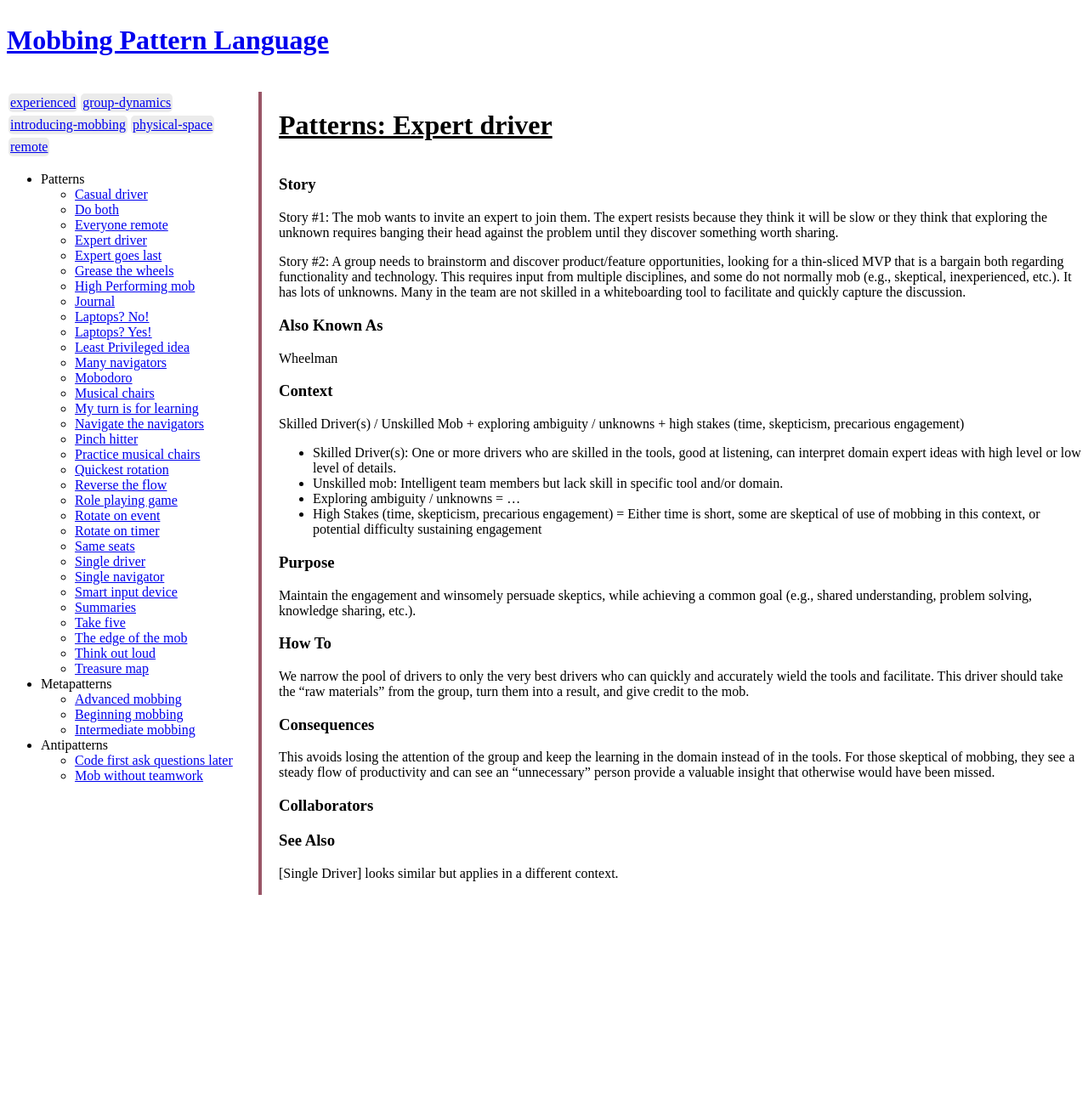
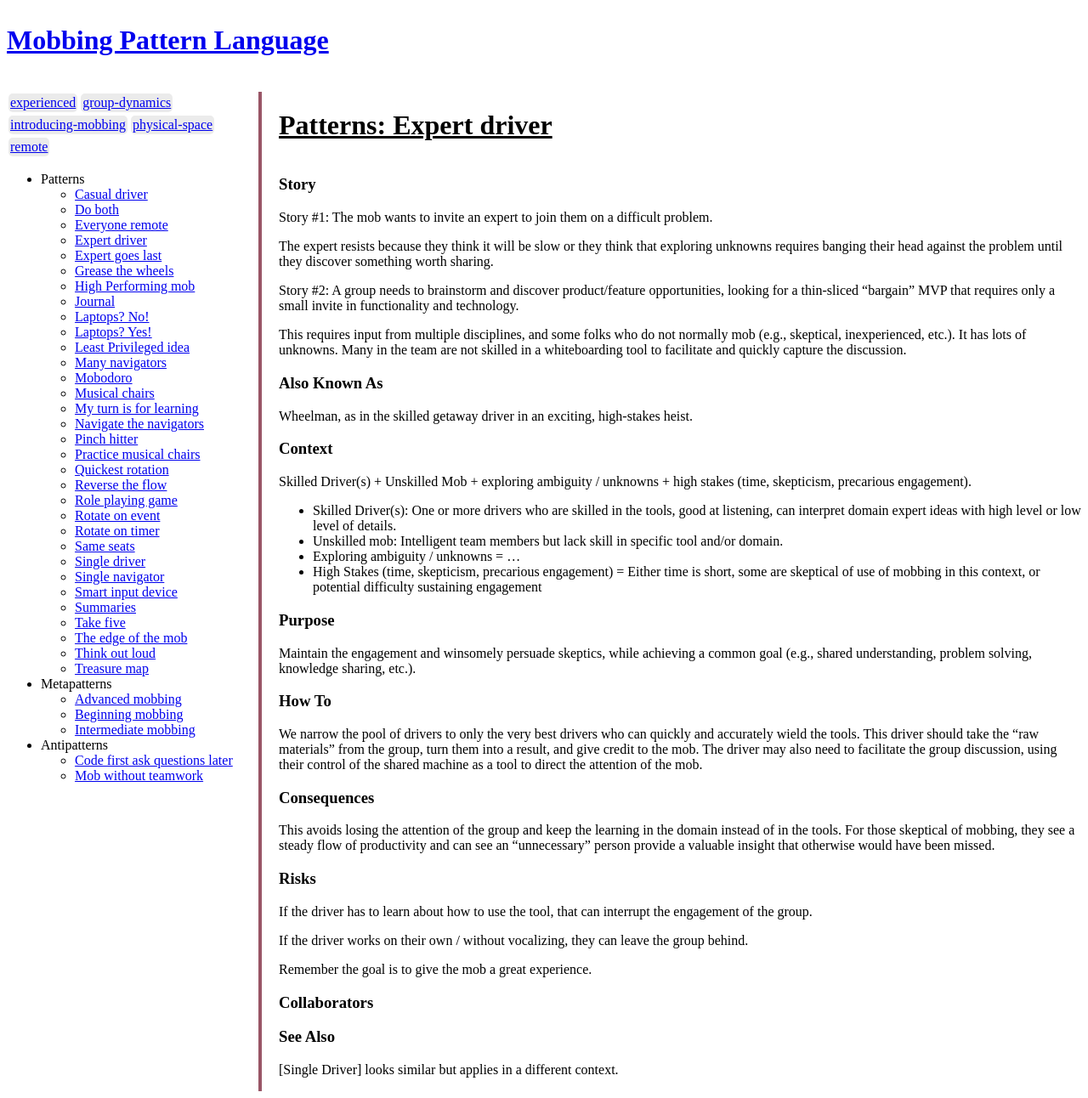
Before and after one commit to JayBazuzi/Mobbing-Pattern-Language, a Jekyll site: the page built from _patterns/Expert Driver.md, in a window 1280 px wide. Shown: the whole page at 85% size. Built offline with Jekyll 4.4.1, drawn with Linux system fonts in a browser that asks for light colours; before the commit the page ends 1061 px from its top, so only the background shows below that.

Commit message:
Update Expert Driver.md

```diff
--- a/_patterns/Expert Driver.md
+++ b/_patterns/Expert Driver.md
@@ -5,20 +5,23 @@ tags:
 
 # Story
 
-Story #1: The mob wants to invite an expert to join them.
-The expert resists because they think it will be slow or they think that exploring the unknown requires banging their head against the problem until they discover something worth sharing.
+Story #1: The mob wants to invite an expert to join them on a difficult problem.
 
-Story #2: A group needs to brainstorm and discover product/feature opportunities, looking for a thin-sliced MVP that is a bargain both regarding functionality and technology.
-This requires input from multiple disciplines, and some do not normally mob (e.g., skeptical, inexperienced, etc.).
-It has lots of unknowns. Many in the team are not skilled in a whiteboarding tool to facilitate and quickly capture the discussion.
+The expert resists because they think it will be slow or they think that exploring unknowns requires banging their head against the problem until they discover something worth sharing.
+
+Story #2: A group needs to brainstorm and discover product/feature opportunities, looking for a thin-sliced "bargain" MVP that requires only a small invite in functionality and technology.
+
+This requires input from multiple disciplines, and some folks who do not normally mob (e.g., skeptical, inexperienced, etc.).
+It has lots of unknowns.
+Many in the team are not skilled in a whiteboarding tool to facilitate and quickly capture the discussion.
 
 # Also Known As
 
-Wheelman
+Wheelman, as in the skilled getaway driver in an exciting, high-stakes heist.
 
 # Context
 
-Skilled Driver(s) / Unskilled Mob + exploring ambiguity / unknowns + high stakes (time, skepticism, precarious engagement)
+Skilled Driver(s) + Unskilled Mob + exploring ambiguity / unknowns + high stakes (time, skepticism, precarious engagement).
 
 - Skilled Driver(s): One or more drivers who are skilled in the tools, good at listening, can interpret domain expert ideas with high level or low level of details.
 - Unskilled mob: Intelligent team members but lack skill in specific tool and/or domain.
@@ -31,12 +34,22 @@ Maintain the engagement and winsomely persuade skeptics, while achieving a commo
 
 # How To
 
-We narrow the pool of drivers to only the very best drivers who can quickly and accurately wield the tools and facilitate.
+We narrow the pool of drivers to only the very best drivers who can quickly and accurately wield the tools.
 This driver should take the "raw materials" from the group, turn them into a result, and give credit to the mob.
+The driver may also need to facilitate the group discussion, using their control of the shared machine as a tool to direct the attention of the mob.
 
 # Consequences
 
-This avoids losing the attention of the group and keep the learning in the domain instead of in the tools. For those skeptical of mobbing, they see a steady flow of productivity and can see an "unnecessary" person provide a valuable insight that otherwise would have been missed.
+This avoids losing the attention of the group and keep the learning in the domain instead of in the tools.
+For those skeptical of mobbing, they see a steady flow of productivity and can see an "unnecessary" person provide a valuable insight that otherwise would have been missed.
+
+# Risks
+
+If the driver has to learn about how to use the tool, that can interrupt the engagement of the group.
+
+If the driver works on their own / without vocalizing, they can leave the group behind.
+
+Remember the goal is to give the mob a great experience.
 
 # Collaborators
 
```
